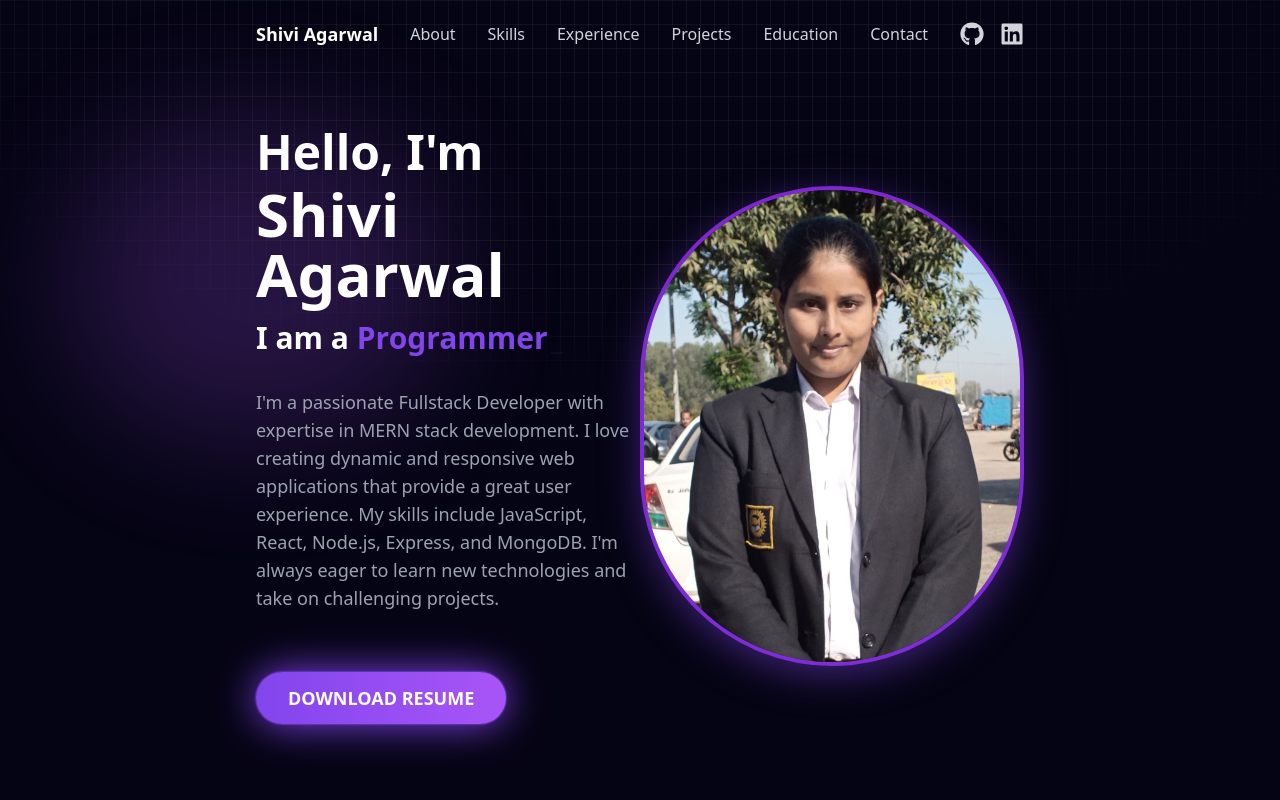
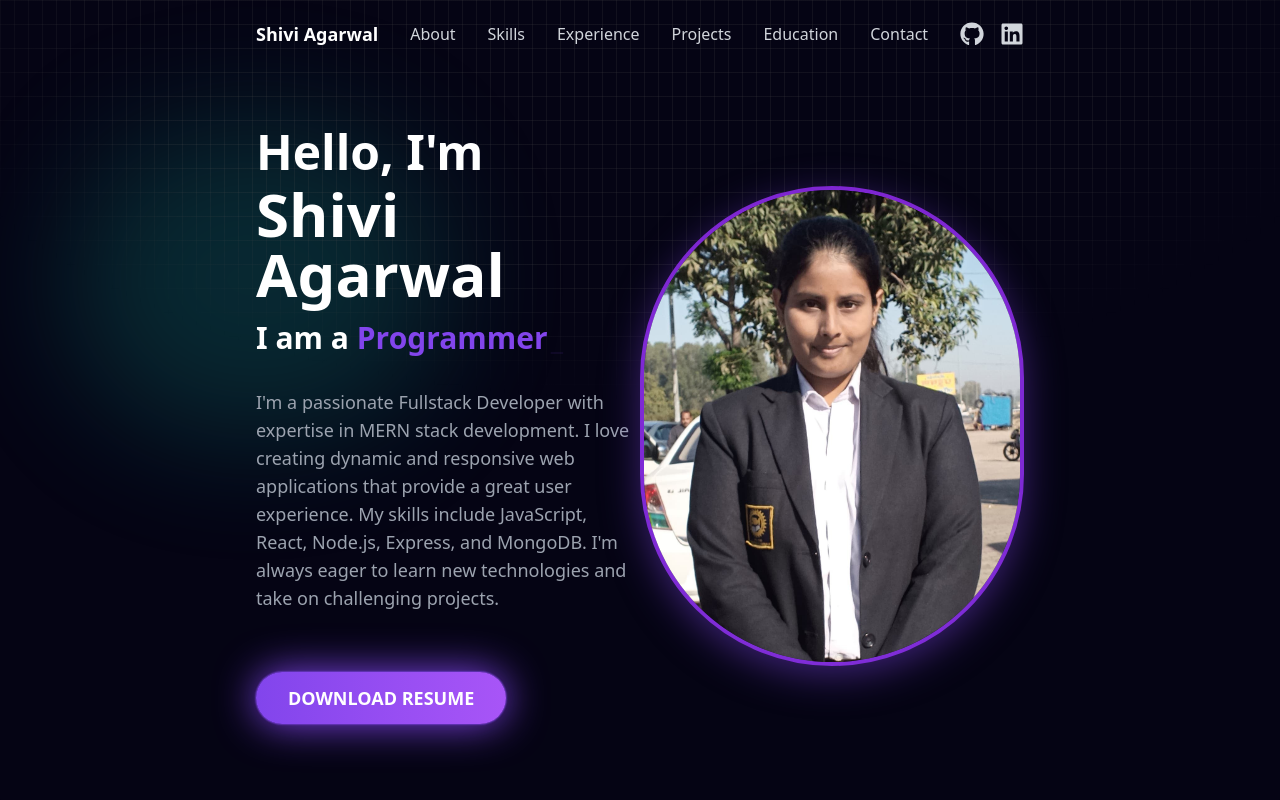
Before and after one commit to Shivi-5871/Portfolio, a React (Vite) app: page / in a window 1280 px wide. Shown: the top 800 px of the page. Built offline with nearby package versions, Linux system fonts and the light colour scheme.

Commit message:
updated theme

```diff
--- a/src/BlurBlob.jsx
+++ b/src/BlurBlob.jsx
@@ -17,7 +17,7 @@ const BlurBlob = ({ position, size }) => {
     }}
     >
 
-        <div className='w-full h-full bg-purple-500 rounded-full opacity-20 blur-3xl animate-blob '></div>
+        <div className='w-full h-full bg-teal-500 rounded-full opacity-20 blur-3xl animate-blob '></div>
 
 
     </div>
```
